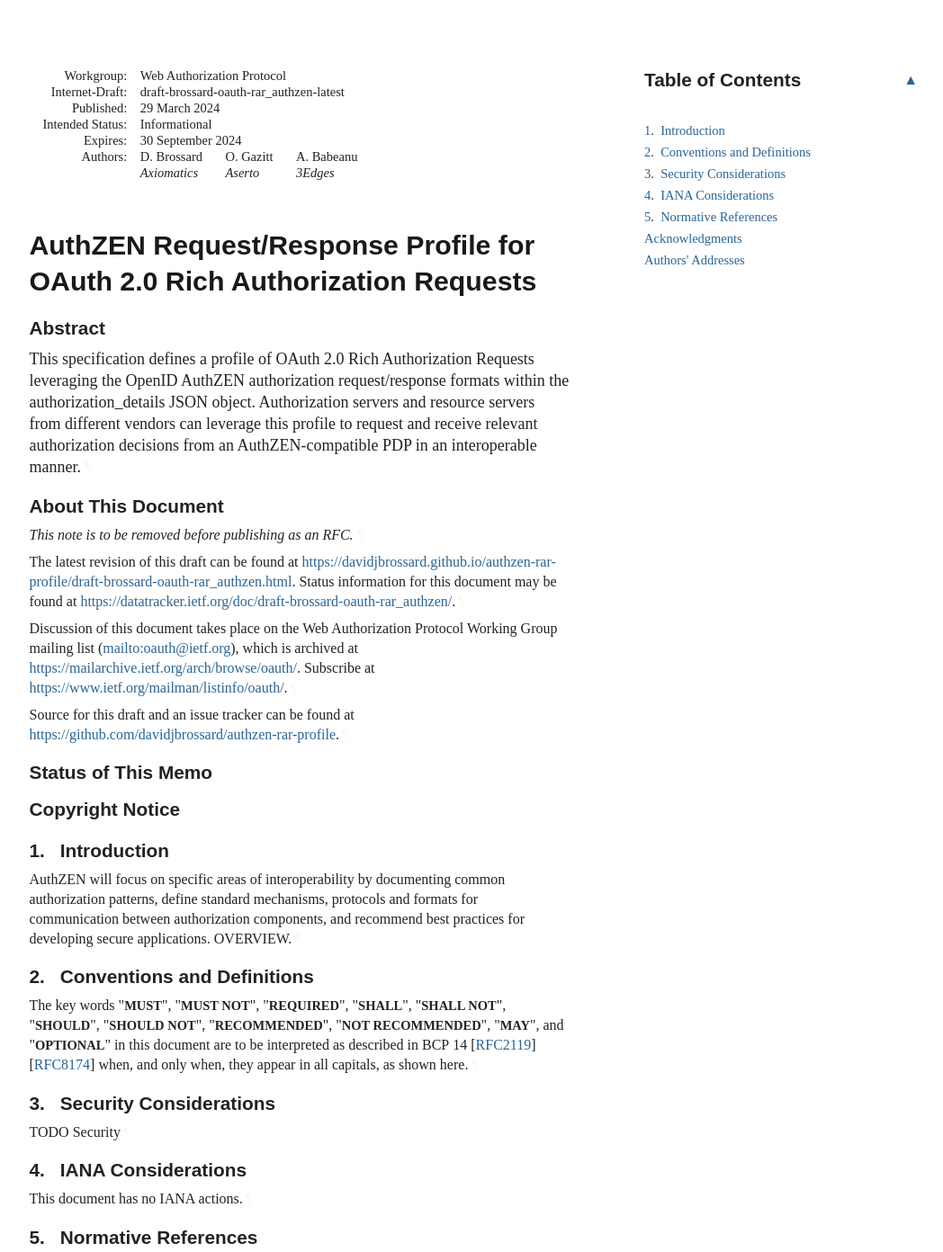
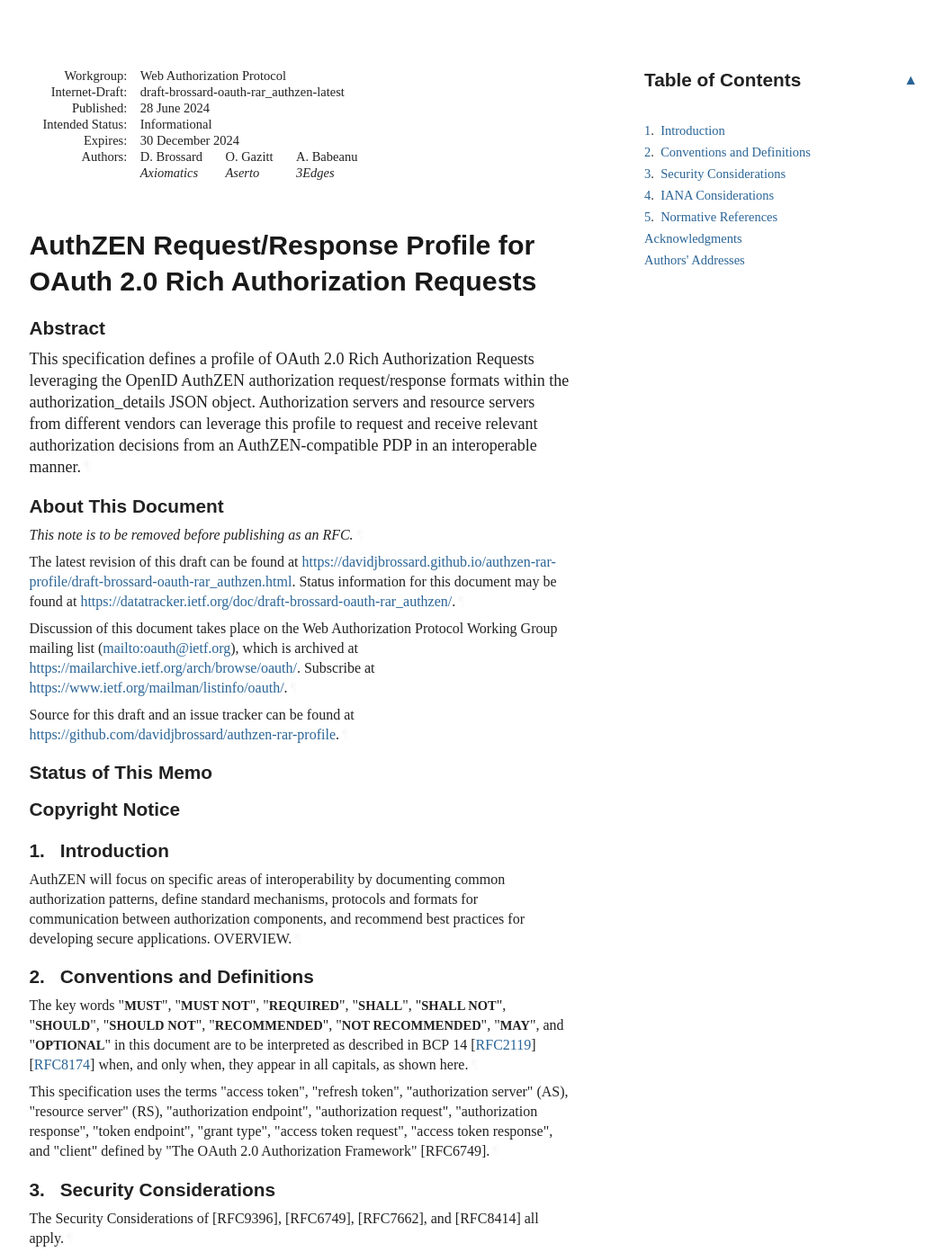
Before and after one commit to davidjbrossard/authzen-rar-profile, a plain HTML site: page draft-brossard-oauth-rar_authzen.html in a window 1280 px wide. Shown: the top 1392 px of the page at 90% size, without its empty margins (92-1140 px from the left). Drawn offline with Linux system fonts and the light colour scheme; a web font is replaced by a local one.

Commit message:
Script updating gh-pages from a628d44. [ci skip]

```diff
--- a/draft-brossard-oauth-rar_authzen.html
+++ b/draft-brossard-oauth-rar_authzen.html
@@ -11,25 +11,25 @@
 <meta content="
        This specification defines a profile of OAuth 2.0 Rich Authorization Requests leveraging the OpenID AuthZEN authorization request/response formats within the authorization_details JSON object. Authorization servers and resource servers from different vendors can leverage this profile to request and receive relevant authorization decisions from an AuthZEN-compatible PDP in an interoperable manner.
     " name="description">
-<meta content="xml2rfc 3.20.1" name="generator">
+<meta content="xml2rfc 3.21.0" name="generator">
 <meta content="authorization" name="keyword">
 <meta content="abac" name="keyword">
 <meta content="authzen" name="keyword">
 <meta content="openid" name="keyword">
 <meta content="draft-brossard-oauth-rar_authzen-latest" name="ietf.draft">
 <!-- Generator version information:
-  xml2rfc 3.20.1
-    Python 3.11.8
+  xml2rfc 3.21.0
+    Python 3.12.3
     ConfigArgParse 1.7
     google-i18n-address 3.1.0
     intervaltree 3.1.0
-    Jinja2 3.1.2
-    lxml 4.9.3
-    platformdirs 4.2.0
+    Jinja2 3.1.4
+    lxml 4.9.4
+    platformdirs 4.2.2
     pycountry 22.3.5
     PyYAML 6.0.1
     requests 2.31.0
-    setuptools 68.2.2
+    setuptools 69.5.1
     six 1.16.0
     wcwidth 0.2.13
 -->
@@ -1030,11 +1030,11 @@ svg :is([fill="white"], [fill^="#fff"]) {
 <thead><tr>
 <td class="left">Internet-Draft</td>
 <td class="center">AuthZEN RAR Profile</td>
-<td class="right">March 2024</td>
+<td class="right">June 2024</td>
 </tr></thead>
 <tfoot><tr>
 <td class="left">Brossard, et al.</td>
-<td class="center">Expires 30 September 2024</td>
+<td class="center">Expires 30 December 2024</td>
 <td class="right">[Page]</td>
 </tr></tfoot>
 </table>
@@ -1047,12 +1047,12 @@ svg :is([fill="white"], [fill^="#fff"]) {
 <dd class="internet-draft">draft-brossard-oauth-rar_authzen-latest</dd>
 <dt class="label-published">Published:</dt>
 <dd class="published">
-<time datetime="2024-03-29" class="published">29 March 2024</time>
+<time datetime="2024-06-28" class="published">28 June 2024</time>
     </dd>
 <dt class="label-intended-status">Intended Status:</dt>
 <dd class="intended-status">Informational</dd>
 <dt class="label-expires">Expires:</dt>
-<dd class="expires"><time datetime="2024-09-30">30 September 2024</time></dd>
+<dd class="expires"><time datetime="2024-12-30">30 December 2024</time></dd>
 <dt class="label-authors">Authors:</dt>
 <dd class="authors">
 <div class="author">
@@ -1110,7 +1110,7 @@ svg :is([fill="white"], [fill^="#fff"]) {
         time. It is inappropriate to use Internet-Drafts as reference
         material or to cite them other than as "work in progress."<a href="#section-boilerplate.1-3" class="pilcrow">¶</a></p>
 <p id="section-boilerplate.1-4">
-        This Internet-Draft will expire on 30 September 2024.<a href="#section-boilerplate.1-4" class="pilcrow">¶</a></p>
+        This Internet-Draft will expire on 30 December 2024.<a href="#section-boilerplate.1-4" class="pilcrow">¶</a></p>
 </section>
 </div>
 <div id="copyright">
@@ -1181,6 +1181,7 @@ svg :is([fill="white"], [fill^="#fff"]) {
 "<span class="bcp14">MAY</span>", and "<span class="bcp14">OPTIONAL</span>" in this document are to be interpreted as
 described in BCP 14 <span>[<a href="#RFC2119" class="cite xref">RFC2119</a>]</span> <span>[<a href="#RFC8174" class="cite xref">RFC8174</a>]</span> when, and only when, they
 appear in all capitals, as shown here.<a href="#section-2-1" class="pilcrow">¶</a></p>
+<p id="section-2-2">This specification uses the terms "access token", "refresh token", "authorization server" (AS), "resource server" (RS), "authorization endpoint", "authorization request", "authorization response", "token endpoint", "grant type", "access token request", "access token response", and "client" defined by "The OAuth 2.0 Authorization Framework" [RFC6749].<a href="#section-2-2" class="pilcrow">¶</a></p>
 </section>
 </div>
 <div id="security-considerations">
@@ -1188,7 +1189,7 @@ appear in all capitals, as shown here.<a href="#section-2-1" class="pilcrow">¶<
       <h2 id="name-security-considerations">
 <a href="#section-3" class="section-number selfRef">3. </a><a href="#name-security-considerations" class="section-name selfRef">Security Considerations</a>
       </h2>
-<p id="section-3-1">TODO Security<a href="#section-3-1" class="pilcrow">¶</a></p>
+<p id="section-3-1">The Security Considerations of [RFC9396], [RFC6749], [RFC7662], and [RFC8414] all apply.<a href="#section-3-1" class="pilcrow">¶</a></p>
 </section>
 </div>
 <div id="iana-considerations">
```
Also changed, not shown: draft-brossard-oauth-rar_authzen.txt.
